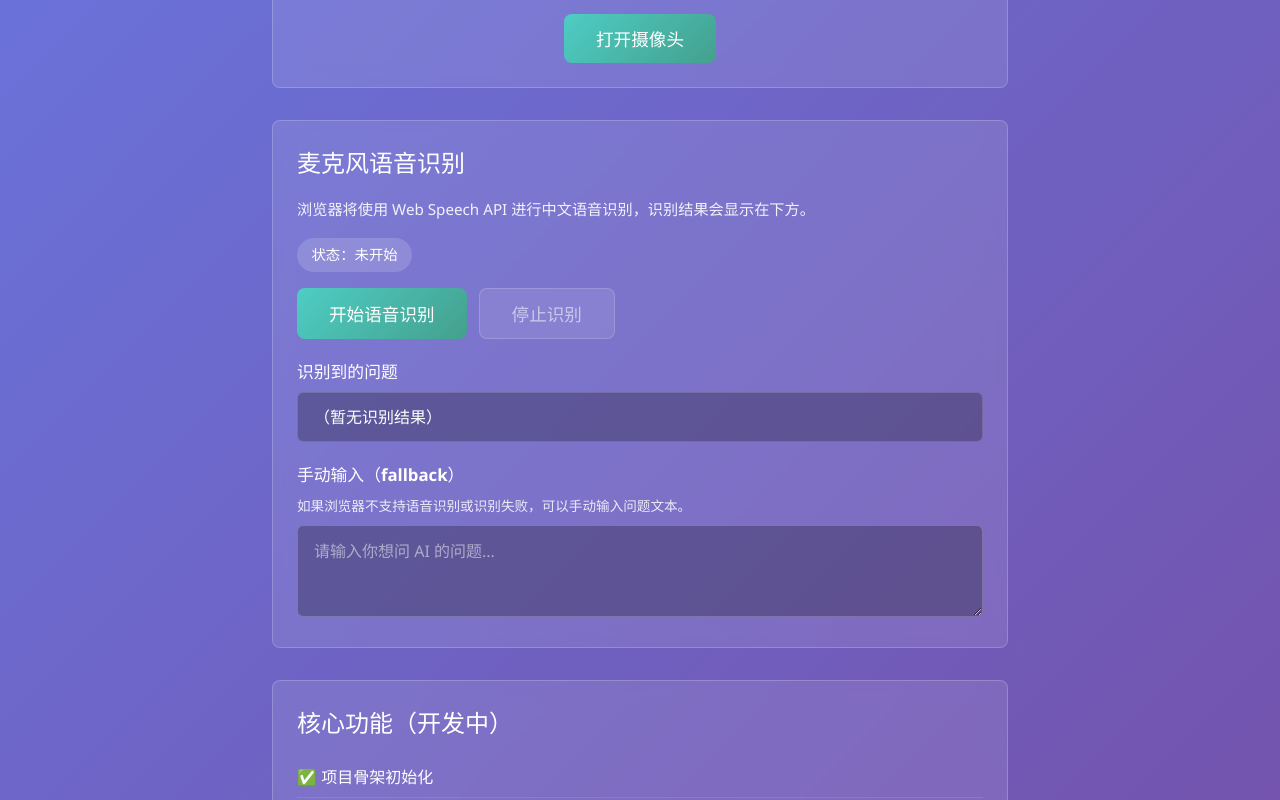
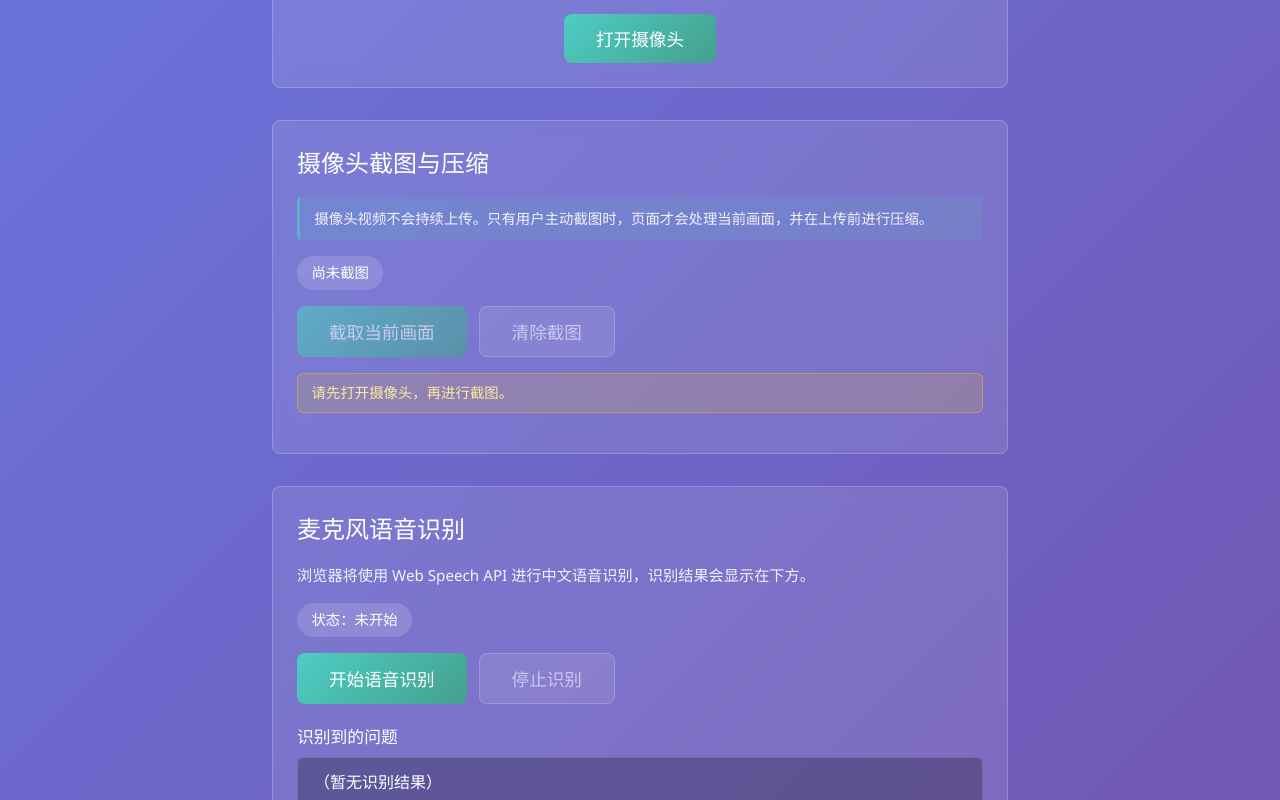
Before and after one commit to fan857/ai-vision-dialogue-assistant, a Vue app in the folder frontend/: page / in a window 1280 px wide. Shown: the part 840-1640 px from the top of the page. Built offline with nearby package versions, Linux system fonts and the light colour scheme.

Commit message:
feat: add camera snapshot and compression

```diff
--- a/frontend/src/App.vue
+++ b/frontend/src/App.vue
@@ -40,6 +40,69 @@
           >
             {{ isCameraActive ? '关闭摄像头' : '打开摄像头' }}
           </button>
+        </div>
+      </section>
+
+      <!-- 摄像头截图与压缩区域 -->
+      <section class="capture-section">
+        <h2>摄像头截图与压缩</h2>
+        <p class="capture-privacy-hint">
+          摄像头视频不会持续上传。只有用户主动截图时，页面才会处理当前画面，并在上传前进行压缩。
+        </p>
+        <div class="capture-status" :class="`capture-status-${captureStatus}`">
+          {{ captureStatusText }}
+        </div>
+        <div class="capture-controls">
+          <button
+            class="btn-primary"
+            @click="captureCurrentFrame"
+            :disabled="!isCameraActive || captureStatus === 'capturing'"
+          >
+            截取当前画面
+          </button>
+          <button
+            class="btn-secondary"
+            @click="clearCapturedImage"
+            :disabled="!capturedImageBlob && !capturedImagePreviewUrl"
+          >
+            清除截图
+          </button>
+        </div>
+        <div v-if="!isCameraActive" class="capture-warning">
+          请先打开摄像头，再进行截图。
+        </div>
+        <div v-if="captureError" class="capture-error">
+          {{ captureError }}
+        </div>
+        <div v-if="capturedImagePreviewUrl" class="capture-preview">
+          <h3>截图预览</h3>
+          <img
+            :src="capturedImagePreviewUrl"
+            alt="摄像头截图"
+            class="capture-preview-image"
+          />
+          <div v-if="capturedImageMetadata" class="capture-metadata">
+            <div class="capture-meta-row">
+              <span class="capture-meta-label">原始尺寸：</span>
+              <span>{{ capturedImageMetadata.originalWidth }} × {{ capturedImageMetadata.originalHeight }} px</span>
+            </div>
+            <div class="capture-meta-row">
+              <span class="capture-meta-label">压缩后尺寸：</span>
+              <span>{{ capturedImageMetadata.compressedWidth }} × {{ capturedImageMetadata.compressedHeight }} px</span>
+            </div>
+            <div class="capture-meta-row">
+              <span class="capture-meta-label">文件大小：</span>
+              <span>{{ formatFileSize(capturedImageMetadata.compressedSize) }}</span>
+            </div>
+            <div class="capture-meta-row">
+              <span class="capture-meta-label">图片类型：</span>
+              <span>{{ capturedImageMetadata.mimeType }}</span>
+            </div>
+            <div class="capture-meta-row">
+              <span class="capture-meta-label">截图时间：</span>
+              <span>{{ capturedImageMetadata.capturedAt }}</span>
+            </div>
+          </div>
         </div>
       </section>
 
@@ -98,6 +161,7 @@
           <li>✅ 摄像头调用（已完成）</li>
           <li>✅ 麦克风调用（已完成）</li>
           <li>✅ 语音识别（已完成）</li>
+          <li>✅ 摄像头截图与前端压缩（已完成）</li>
           <li>🔄 视觉识别（开发中）</li>
           <li>🔄 AI 回复生成（开发中）</li>
           <li>🔄 语音合成（开发中）</li>
@@ -118,6 +182,11 @@
 <script setup>
 import { ref, computed, onBeforeUnmount } from 'vue'
 
+// ===== 图片压缩常量 =====
+const MAX_IMAGE_DIMENSION = 1280
+const JPEG_QUALITY = 0.75
+const COMPRESSED_MIME_TYPE = 'image/jpeg'
+
 // ===== 摄像头相关状态 =====
 const videoElement = ref(null)
 const isCameraActive = ref(false)
@@ -134,6 +203,43 @@ const cameraStatusText = computed(() => {
 })
 
 let mediaStream = null
+
+// ===== 截图与压缩相关状态 =====
+const captureStatus = ref('idle') // idle, capturing, completed, failed
+const captureError = ref('')
+const capturedImageBlob = ref(null)
+const capturedImagePreviewUrl = ref('')
+const capturedImageMetadata = ref(null)
+
+const captureStatusText = computed(() => {
+  const statusMap = {
+    idle: '尚未截图',
+    capturing: '正在截取并压缩画面……',
+    completed: '画面已准备，可供后续视觉问答使用',
+    failed: '截图失败，请重试'
+  }
+  return statusMap[captureStatus.value] || ''
+})
+
+// 工具：将文件大小转成易读格式
+const formatFileSize = (bytes) => {
+  if (typeof bytes !== 'number' || isNaN(bytes) || bytes < 0) return '-'
+  if (bytes < 1024) return `${bytes} B`
+  if (bytes < 1024 * 1024) return `${(bytes / 1024).toFixed(1)} KB`
+  return `${(bytes / 1024 / 1024).toFixed(2)} MB`
+}
+
+// 工具：释放旧 Object URL，避免内存泄漏
+const revokePreviewUrl = () => {
+  if (capturedImagePreviewUrl.value) {
+    try {
+      URL.revokeObjectURL(capturedImagePreviewUrl.value)
+    } catch (e) {
+      console.error('Failed to revoke object URL:', e)
+    }
+    capturedImagePreviewUrl.value = ''
+  }
+}
 
 // ===== 语音识别相关状态 =====
 const speechStatus = ref('idle') // idle, requesting, recognizing, completed, failed, unsupported
@@ -208,6 +314,98 @@ const stopCamera = async () => {
 
   isCameraActive.value = false
   cameraStatus.value = 'idle'
+}
+
+// ===== 截图与压缩方法 =====
+const captureCurrentFrame = async () => {
+  captureError.value = ''
+
+  if (!isCameraActive.value) {
+    captureError.value = '请先打开摄像头，再进行截图。'
+    captureStatus.value = 'failed'
+    return
+  }
+
+  const video = videoElement.value
+  if (!video || video.readyState < 2) {
+    captureError.value = '摄像头尚未准备完成，请稍候再试。'
+    captureStatus.value = 'failed'
+    return
+  }
+
+  const originalWidth = video.videoWidth
+  const originalHeight = video.videoHeight
+  if (!originalWidth || !originalHeight) {
+    captureError.value = '无法读取当前画面尺寸，请重试。'
+    captureStatus.value = 'failed'
+    return
+  }
+
+  captureStatus.value = 'capturing'
+
+  try {
+    // 计算压缩后尺寸：保持比例，最长边不超过 MAX_IMAGE_DIMENSION
+    let targetWidth = originalWidth
+    let targetHeight = originalHeight
+    const longestSide = Math.max(originalWidth, originalHeight)
+    if (longestSide > MAX_IMAGE_DIMENSION) {
+      const scale = MAX_IMAGE_DIMENSION / longestSide
+      targetWidth = Math.round(originalWidth * scale)
+      targetHeight = Math.round(originalHeight * scale)
+    }
+
+    // 离屏 canvas 绘制当前帧
+    const canvas = document.createElement('canvas')
+    canvas.width = targetWidth
+    canvas.height = targetHeight
+    const ctx = canvas.getContext('2d')
+    if (!ctx) {
+      throw new Error('无法创建 canvas 2D 上下文')
+    }
+    ctx.drawImage(video, 0, 0, targetWidth, targetHeight)
+
+    // 使用 toBlob 输出 JPEG
+    const blob = await new Promise((resolve, reject) => {
+      canvas.toBlob(
+        (result) => {
+          if (result) resolve(result)
+          else reject(new Error('canvas.toBlob 返回空结果'))
+        },
+        COMPRESSED_MIME_TYPE,
+        JPEG_QUALITY
+      )
+    })
+
+    // 释放旧预览 URL，避免内存泄漏
+    revokePreviewUrl()
+
+    const previewUrl = URL.createObjectURL(blob)
+
+    capturedImageBlob.value = blob
+    capturedImagePreviewUrl.value = previewUrl
+    capturedImageMetadata.value = {
+      originalWidth,
+      originalHeight,
+      compressedWidth: targetWidth,
+      compressedHeight: targetHeight,
+      compressedSize: blob.size,
+      mimeType: blob.type || COMPRESSED_MIME_TYPE,
+      capturedAt: new Date().toLocaleString('zh-CN')
+    }
+    captureStatus.value = 'completed'
+  } catch (error) {
+    console.error('Capture failed:', error)
+    captureError.value = '截图失败：' + (error && error.message ? error.message : '未知错误')
+    captureStatus.value = 'failed'
+  }
+}
+
+const clearCapturedImage = () => {
+  revokePreviewUrl()
+  capturedImageBlob.value = null
+  capturedImageMetadata.value = null
+  captureError.value = ''
+  captureStatus.value = 'idle'
 }
 
 // ===== 语音识别方法 =====
@@ -311,6 +509,8 @@ onBeforeUnmount(() => {
   if (recognition) {
     try { recognition.abort() } catch (e) { /* noop */ }
   }
+  // 释放截图预览 URL，避免内存泄漏
+  revokePreviewUrl()
 })
 </script>
 
@@ -598,6 +798,119 @@ li:last-child {
   border-bottom: none;
 }
 
+/* 截图与压缩区域样式 */
+.capture-section {
+  text-align: left;
+}
+
+.capture-privacy-hint {
+  font-size: 0.9rem;
+  opacity: 0.9;
+  margin: 0 0 1rem 0;
+  padding: 0.6rem 0.9rem;
+  background: rgba(78, 205, 196, 0.15);
+  border-left: 3px solid rgba(78, 205, 196, 0.7);
+  border-radius: 4px;
+}
+
+.capture-status {
+  display: inline-block;
+  padding: 0.4rem 0.9rem;
+  border-radius: 999px;
+  font-size: 0.9rem;
+  font-weight: 500;
+  margin-bottom: 1rem;
+  background: rgba(255, 255, 255, 0.15);
+}
+
+.capture-status-idle {
+  background: rgba(255, 255, 255, 0.15);
+}
+
+.capture-status-capturing {
+  background: rgba(78, 205, 196, 0.4);
+  color: #fff;
+}
+
+.capture-status-completed {
+  background: rgba(102, 187, 106, 0.5);
+  color: #fff;
+}
+
+.capture-status-failed {
+  background: rgba(255, 107, 107, 0.5);
+  color: #fff;
+}
+
+.capture-controls {
+  display: flex;
+  gap: 0.75rem;
+  flex-wrap: wrap;
+  margin-bottom: 1rem;
+}
+
+.capture-warning {
+  background: rgba(255, 193, 7, 0.15);
+  border: 1px solid rgba(255, 193, 7, 0.4);
+  color: #ffe8a1;
+  padding: 0.5rem 0.85rem;
+  border-radius: 6px;
+  margin-bottom: 1rem;
+  font-size: 0.9rem;
+}
+
+.capture-error {
+  background: rgba(255, 107, 107, 0.2);
+  border: 1px solid rgba(255, 107, 107, 0.5);
+  color: #ffd1d1;
+  padding: 0.75rem 1rem;
+  border-radius: 6px;
+  margin-bottom: 1rem;
+  font-size: 0.95rem;
+}
+
+.capture-preview {
+  margin-top: 1.25rem;
+}
+
+.capture-preview h3 {
+  font-size: 1.05rem;
+  margin: 0 0 0.5rem 0;
+  color: #fff;
+}
+
+.capture-preview-image {
+  display: block;
+  width: 100%;
+  max-width: 480px;
+  height: auto;
+  background: rgba(0, 0, 0, 0.3);
+  border-radius: 6px;
+  border: 1px solid rgba(255, 255, 255, 0.2);
+  margin-bottom: 1rem;
+}
+
+.capture-metadata {
+  background: rgba(0, 0, 0, 0.25);
+  border: 1px solid rgba(255, 255, 255, 0.15);
+  border-radius: 6px;
+  padding: 0.85rem 1rem;
+  font-size: 0.92rem;
+  line-height: 1.7;
+}
+
+.capture-meta-row {
+  display: flex;
+  flex-wrap: wrap;
+  gap: 0.4rem;
+}
+
+.capture-meta-label {
+  color: #4ecdc4;
+  font-weight: 500;
+  min-width: 7rem;
+}
+
 pre {
   background: rgba(0, 0, 0, 0.2);
   padding: 1rem;
```
Also changed, not shown: 3 other files (tests, documents, lock files or other folders).
